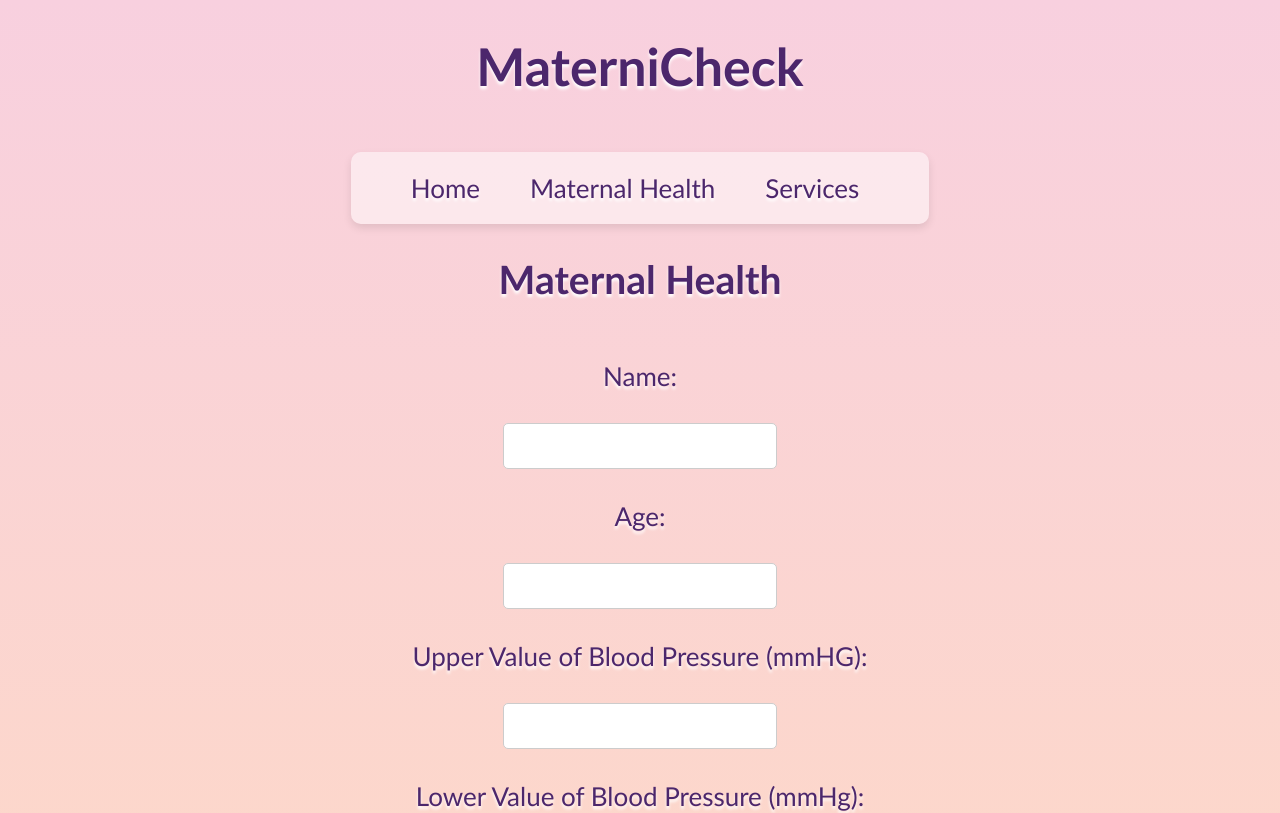
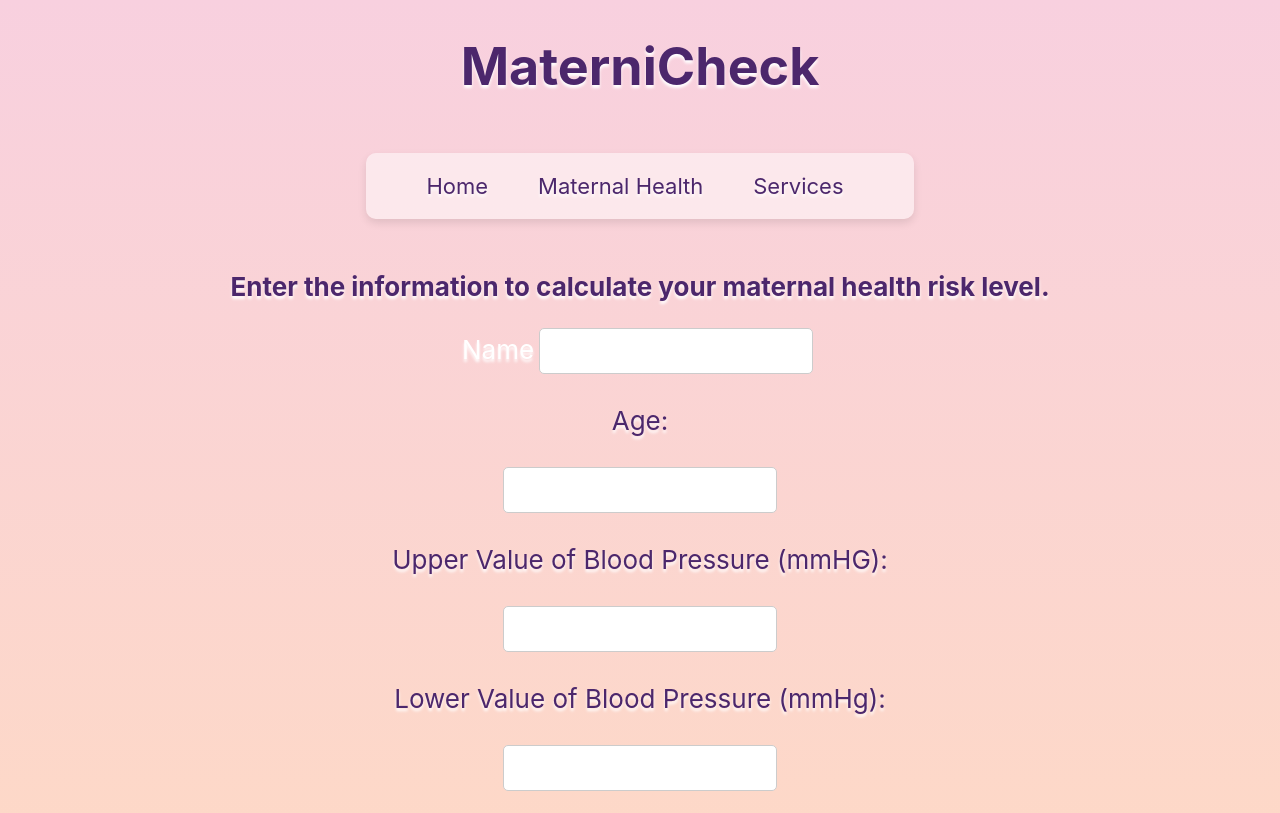
Before and after one commit to rebecca-123/venus-hacks, a React (Create React App) app in the folder frontend/: page /maternal-risk in a window 1280 px wide. Shown: the top 813 px of the page. Built offline with nearby package versions, Linux system fonts and the light colour scheme.

Commit message:
fix services

```diff
--- a/frontend/src/App.css
+++ b/frontend/src/App.css
@@ -2,7 +2,7 @@
 
 .App {
   text-align: center;
-  font-family: Optima, sans-serif;
+  font-family: 'Calibri', 'Trebuchet MS', sans-serif;
 }
 
 .App-header {
@@ -58,12 +58,12 @@ input[type="text"] {
   border-radius: 5px;
   border: 1px solid #ccc;
   color: black;
-  font-family: Optima, sans-serif;
+  font-family: 'Calibri', 'Trebuchet MS', sans-serif;
   font-size: 78%;
 }
 
 input[type="submit"] {
-  font-family: Optima, sans-serif;
+  font-family: 'Calibri', 'Trebuchet MS', sans-serif;
   font-size: 18px;
   margin: 2.5em;
   padding: 10px 20px;
--- a/frontend/src/Maternal.css
+++ b/frontend/src/Maternal.css
@@ -1,6 +1,6 @@
 .MaternalRiskForm {
     text-align: center;
-    font-family: Optima, sans-serif;
+    font-family: 'Calibri', 'Trebuchet MS', sans-serif;
   }
 
   .MaternalRiskForm-header {
@@ -23,6 +23,8 @@
   }
   .MaternalRiskForm-header h2{
     color: rgb(76, 39, 108);
+    margin-top:2em;
+    font-size: 26px;
   }
 
   .MaternalRiskForm-header p{
@@ -47,12 +49,12 @@
     border-radius: 5px;
     border: 1px solid #ccc;
     color: black;
-    font-family: Optima, sans-serif;
+    font-family: 'Calibri', 'Trebuchet MS', sans-serif;
     font-size: 78%;
   }
 
   .MaternalRiskForm [type="submit"] {
-    font-family: Optima, sans-serif;
+    font-family: 'Calibri', 'Trebuchet MS', sans-serif;
     font-size: 18px;
     margin: 2.5em;
     padding: 10px 20px;
--- a/frontend/src/MaternalHealth.jsx
+++ b/frontend/src/MaternalHealth.jsx
@@ -57,14 +57,18 @@ function MaternalHealthForm() {
     }
 
     return (
-          <div className = "MaternalRiskForm">
+      <div class="w-full max-w-xs">
           <header className = "MaternalRiskForm-header">
           <h1>MaterniCheck</h1>
           <Navbar />
-          <h2>Maternal Health</h2>
-          <form onSubmit={handleSubmit}>
-            <p>Name: </p>
-            <input type="text" name='fname' value={inputs.fname} onChange={handleChange}/>
+          <h2>Enter the information to calculate your maternal health risk level.</h2>
+          <form class="shadow-md rounded px-8 pt-6 pb-8 mb-4" onSubmit={handleSubmit}>
+            <div class="mb-4">
+            <label class="block text-gray-700 text-sm font-bold mb-2" for="username">
+              Name
+            </label>
+              <input type="text" name='fname' value={inputs.fname} onChange={handleChange}/>
+            </div>
             <p>Age: </p>
             <input type="text" name='age' value={inputs.age} onChange={handleChange}/>
             <p>Upper Value of Blood Pressure (mmHG): </p>
--- a/frontend/src/Searchbar.css
+++ b/frontend/src/Searchbar.css
@@ -14,3 +14,32 @@
     transition: background-color 0.25s;
     background-color: #9060bd;
   }
+  results-box {
+    background-color: rgba(255, 255, 255, 0.5);
+    padding: 20px;
+    width: 60%;
+    border-radius: 10px;
+    box-shadow: 0 4px 8px rgb(0, 0, 0, 0.1);
+    margin-top: 20px;
+    text-align: auto;
+    margin-bottom: 20px;
+    justify-content: center;
+  }
+
+  .results-box h2{
+    margin-top: auto;
+    text-align: center;
+  }
+  .results-box p{
+    margin-top: 10px;
+    margin-bottom: 20px;
+    text-align:left;
+  }
+
+  ul{
+    font-size: 22px;
+  }
+
+  results-box .results {
+    color: black;
+  }
--- a/frontend/src/Searchbar.js
+++ b/frontend/src/Searchbar.js
@@ -49,12 +49,12 @@ const SearchBar = () => {
         {errorMessage && <p>{errorMessage}</p>}
       </form>
       {showResults && (
-        <div className="results-box">
+        <div className="content-center">
           <h2 className="results">Results</h2>
           <ul>
           {results.map((result, index) => (
             // <div key={index}>
-              <li>{results}</li>
+              <li>{result}</li>
             // </div>
           ))}
           </ul>
--- a/frontend/src/Services.css
+++ b/frontend/src/Services.css
@@ -1,7 +1,7 @@
 
 .Services {
     text-align: center;
-    font-family: Optima, sans-serif;
+    font-family: 'Calibri', 'Trebuchet MS', sans-serif;
   }
 
   .Services-header {
@@ -43,12 +43,12 @@
     border-radius: 5px;
     border: 1px solid #ccc;
     color: black;
-    font-family: Optima, sans-serif;
+    font-family: 'Calibri', 'Trebuchet MS', sans-serif;
     font-size: 78%;
   }
 
   input[type="submit"] {
-    font-family: Optima, sans-serif;
+    font-family: 'Calibri', 'Trebuchet MS', sans-serif;
     font-size: 18px;
     margin: 2.5em;
     padding: 10px 20px;
@@ -120,6 +120,7 @@
     margin-top: 20px;
     text-align: auto;
     margin-bottom: 20px;
+    justify-content: center;
   }
 
   .results-box h2{
```
